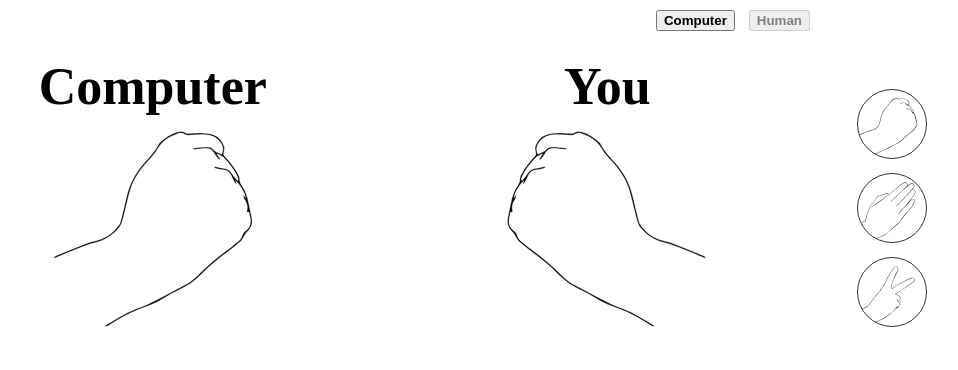
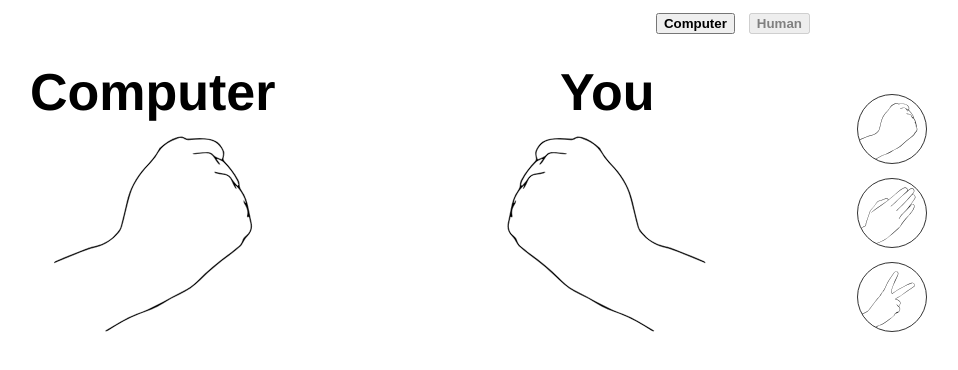
Before and after one commit to therazor/rock-paper-scissors, a React (Create React App) app: page / in a window 1280 px wide. Shown: the top 370 px of the page, without its empty margins (205-1163 px from the left). Built offline with nearby package versions, Linux system fonts and the light colour scheme.

Commit message:
use nicer font

```diff
--- a/src/index.css
+++ b/src/index.css
@@ -8,6 +8,7 @@ body {
 	height: 100%;
 	max-width: 1024px;
 	margin: 0 auto;
+  font: 16px/26px Helvetica, Helvetica Neue, Arial;
 }
 
 .wrapper {
```
